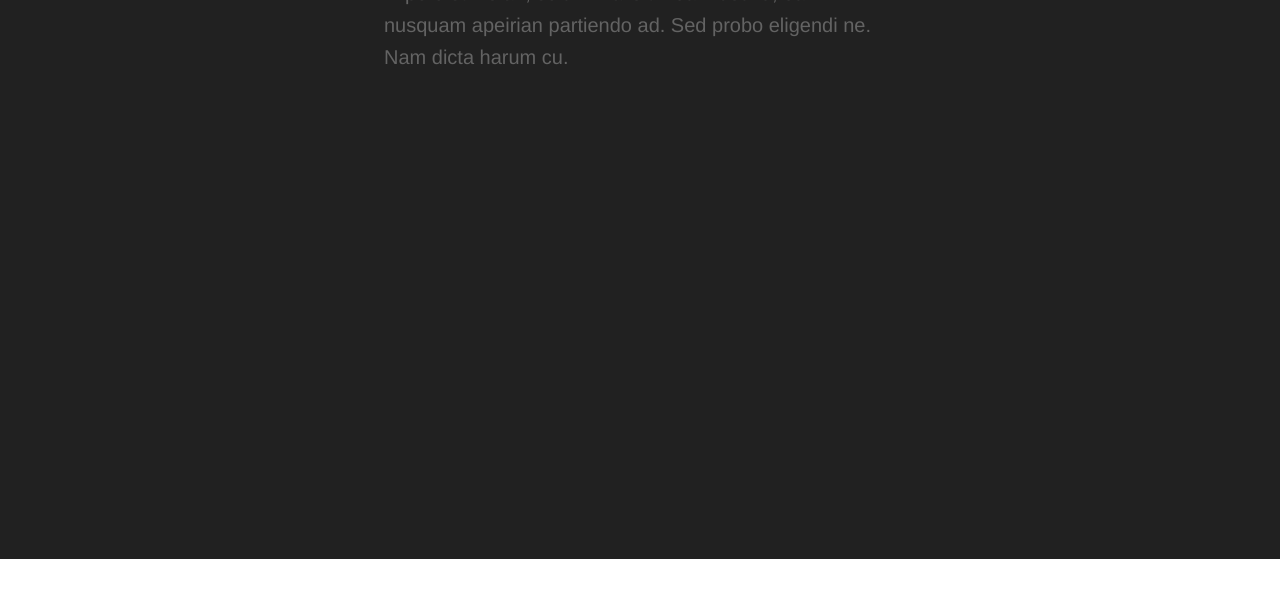
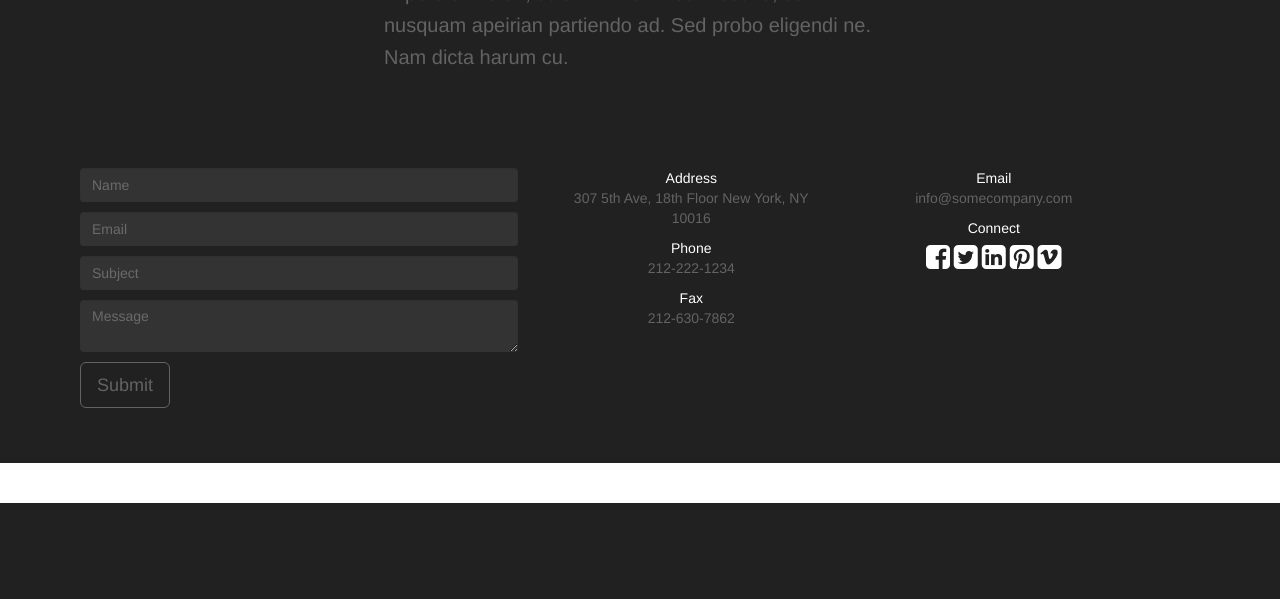
Before and after one commit to yakschuss/static-site-template, a PHP site: page / in a window 1280 px wide. Shown: the part 3824-4423 px from the top of the page. After the commit the page ends 4327 px from the top, so only its background shows below. Run offline with PHP 8.4, Linux system fonts and the light colour scheme; some libraries are stand-ins or nearby versions.

Commit message:
finish contact

```diff
--- a/home.html
+++ b/home.html
@@ -58,7 +58,7 @@
           partiendo ad. Sed probo eligendi ne. Nam dicta harum cu.</p>
           </div>
           <div class="header-cta">
-            <button class="btn header-cta-button">Learn More <span class="fa fa-angle-double-right"></span></button>
+            <button class="btn btn-lg header-cta-button">Learn More <span class="fa fa-angle-double-right"></span></button>
           </div>
         </div>
       </div>
@@ -85,7 +85,7 @@
                   ice cream biscuit oat cake.</p>
               </div>
               <div class="about-cta">
-                <button class="btn about-cta-button">Learn More</button>
+                <button class="btn btn-sm about-cta-button">Learn More</button>
               </div>
 
             </div>
@@ -280,6 +280,77 @@
             partiendo ad. Sed probo eligendi ne. Nam dicta harum cu.</p>
         </div>
       </div>
+
+      <div class="contact-container container">
+
+        <div class="row">
+
+          <div class="contact-form col-sm-5">
+            <div class="form-group">
+              <input type="text" placeholder="Name" name="name" class="form-control">
+              <input type="text" placeholder="Email" name="email" class="form-control">
+              <input type="text" placeholder="Subject" name="subject" class="form-control">
+              <textarea placeholder="Message" name="message" class="form-control"></textarea>
+              <button class="form-submit btn btn-lg contact-submit-button">Submit</button>
+            </div>
+          </div>
+
+          <div class="contact-information col-sm-3">
+            <ul>
+              <li class="contact-information-grouping">
+                <div class="grouping-title">
+                  Address
+                </div>
+                <div class="grouping-text">
+                  307 5th Ave, 18th Floor New York, NY 10016
+                </div>
+              </li>
+              <li class="contact-information-grouping">
+                <div class="grouping-title">
+                  Phone
+                </div>
+                <div class="grouping-text">
+                  212-222-1234
+                </div>
+              </li>
+              <li class="contact-information-grouping">
+                <div class="grouping-title">
+                  Fax
+                </div>
+                <div class="grouping-text">
+                  212-630-7862
+                </div>
+              </li>
+            </ul>
+
+          </div>
+          <div class="contact-connect col-sm-3">
+            <ul>
+              <li class="contact-information-grouping">
+                <div class="grouping-title">
+                  Email
+                </div>
+                <div class="grouping-text">
+                  info@somecompany.com
+                </div>
+              </li>
+              <li class="contact-information-grouping">
+                <div class="grouping-title">
+                  Connect
+                </div>
+                <div class="grouping-socials">
+                  <span class="fa fa-2x fa-facebook-square"></span>
+                  <span class="fa fa-2x fa-twitter-square"></span>
+                  <span class="fa fa-2x fa-linkedin-square"></span>
+                  <span class="fa fa-2x fa-pinterest-square"></span>
+                  <span class="fa fa-2x fa-vimeo-square"></span>
+                </div>
+              </li>
+            </ul>
+          </div>
+
+        </div>
+      </div>
     </section>
 
     <section id="footer">
--- a/styles/about.css
+++ b/styles/about.css
@@ -56,9 +56,8 @@
   background-color: transparent;
   border: white solid 2px;
   border-radius: 5px;
-  height: 35px;
-  width: 95px;
   padding: 10px 10px;
+  font-size: 16px;
   text-align: center;
   line-height: 10px;
 }
--- a/styles/contact.css
+++ b/styles/contact.css
@@ -1,7 +1,9 @@
 #contact {
-  height: 100%;
   background-color: #212121;
+}
 
+#contact ul {
+  padding: 0;
 }
 
 
@@ -29,3 +31,65 @@
     width: 80%;
   }
 }
+
+.contact-form {
+  padding-right: 25px;
+  padding-left: 25px;
+}
+
+
+input[type="text"], textarea.form-control {
+  background-color: #333;
+  border: none;
+  margin-bottom: 10px;
+  color: white;
+}
+
+.contact-submit-button {
+  background-color: transparent;
+  border: #636363 solid 1px;
+  color: #636363;
+}
+
+.contact-submit-button:hover {
+  color: white;
+  border-color: white;
+}
+
+.contact-information-grouping {
+  list-style: none;
+  margin-bottom: 10px;
+}
+
+.contact-connect {
+  margin-right: 2.5px;
+  margin-left: 5px;
+}
+.contact-information {
+  margin-left: 2.5px;
+  margin-right: 5px;
+}
+
+@media only screen and (max-width : 768px) {
+  .contact-information {
+    margin-top: 20px;
+  }
+}
+
+.contact-information-grouping .grouping-title {
+  font-weight: 400;
+  color: white;
+  text-align: center
+}
+
+.contact-information-grouping .grouping-text {
+  color: #636363;
+  text-align: center;
+}
+
+.grouping-socials {
+  cursor: pointer;
+  color: white;
+  margin-top: 5px;
+  text-align: center;
+}
--- a/styles/hero.css
+++ b/styles/hero.css
@@ -61,7 +61,6 @@
   font-weight: 300;
   background-color: #5c1ab7;
   width: 150px;
-  height: 45px;
   position: relative;
 }
 .header-cta .header-cta-button:hover {
```
